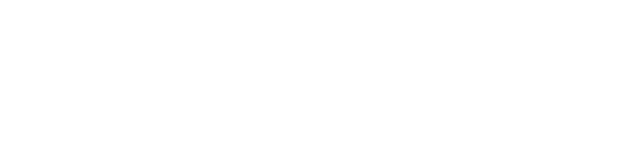
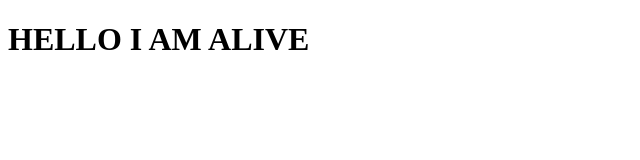
Before and after one commit to anything70/project1, a plain HTML site: page index.html in a window 1280 px wide. Shown: the whole page, without its empty margins (0-640 px from the left). Drawn offline with Linux system fonts and the light colour scheme.

Commit message:
testing the website

```diff
--- a/index.html
+++ b/index.html
@@ -8,7 +8,7 @@
 </head>
 
 <body>
-
+<h1> HELLO I AM ALIVE </h1>
 
 </body>
 </html>
```
